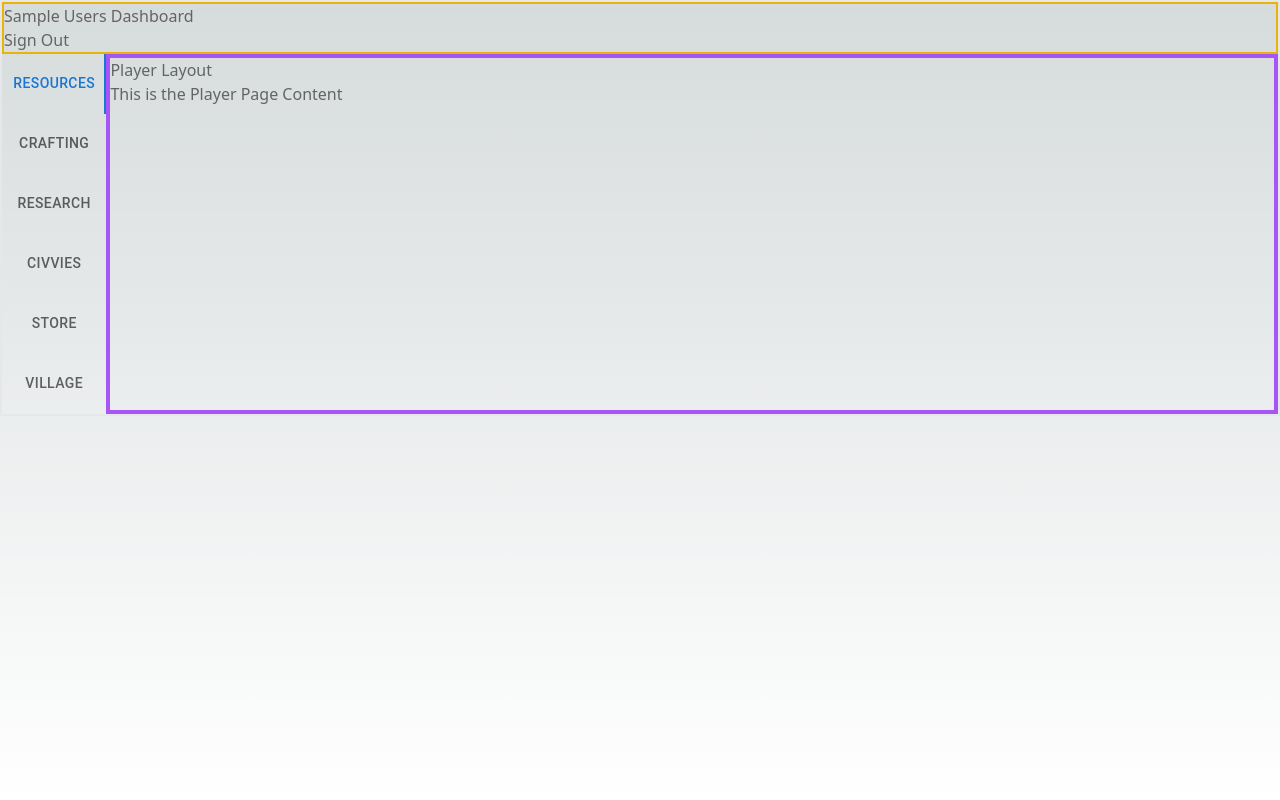
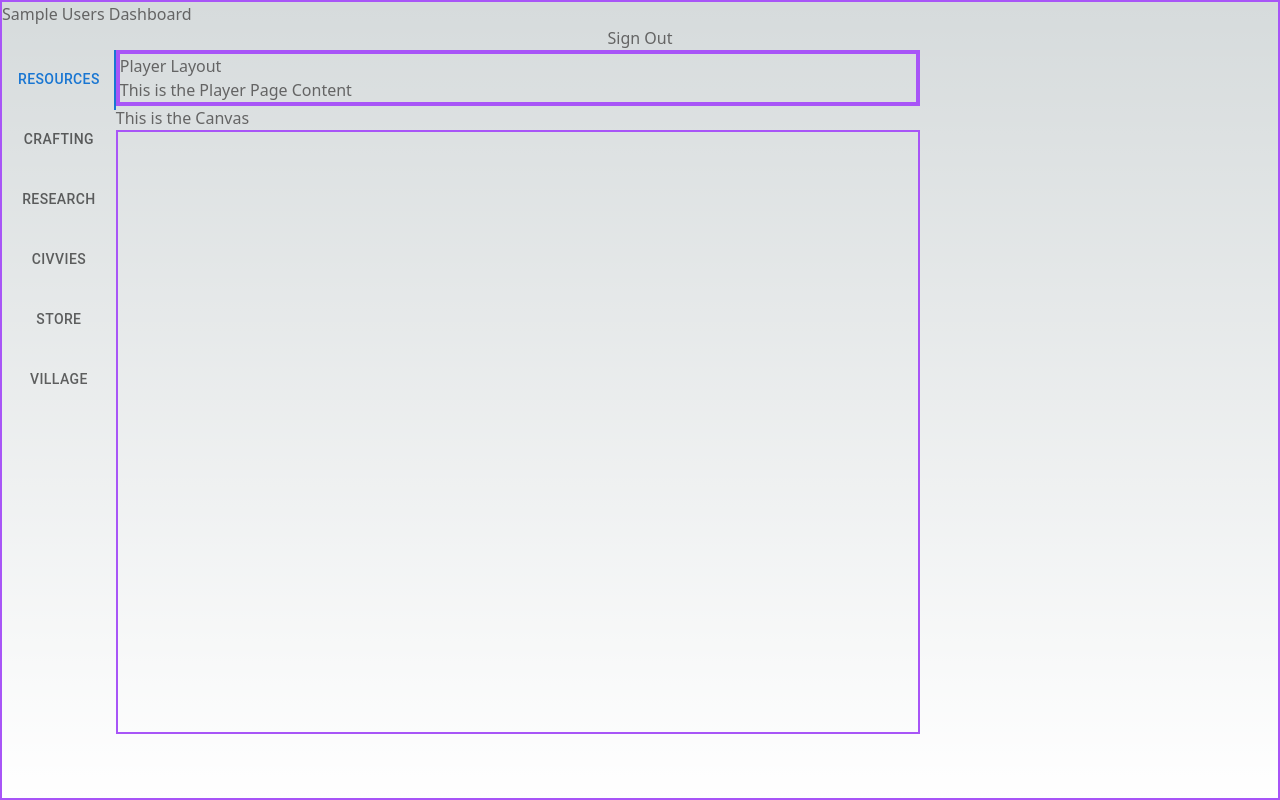
Before and after one commit to dstadz/idler, a Next.js app: page /dashboard/player in a window 1280 px wide. Built offline with nearby package versions, Linux system fonts and the light colour scheme; no server answers; the database is empty; sample sign-in values are in the browser's storage.

Commit message:
Extract Canvas from overworld; put in layout

```diff
--- a/src/app/dashboard/layout.tsx
+++ b/src/app/dashboard/layout.tsx
@@ -3,10 +3,11 @@ import React, { ReactNode, useEffect } from 'react'
 import { useSession } from 'next-auth/react'
 import { useRouter } from 'next/navigation'
 
-import Stack from '@mui/material/Stack'
+import { Stack } from '@mui/material'
 
 import NavStack from '@/components/NavStack'
 import SignOutButton from '@/components/SignOutbutton'
+import Canvas from '@/components/Canvas'
 
 const DashboardLayout = ({ children }: { children: ReactNode }) => {
   const { data: session, status } = useSession()
@@ -26,19 +27,21 @@ const DashboardLayout = ({ children }: { children: ReactNode }) => {
   }
 
   return (
-    <div className="flex flex-col border-2 w-full">
+    <Stack className="flex flex-col w-full h-screen border-2 border-purple-500">
 
-      <div className="border-2 border-yellow-500">
+      <Stack>
         <h1>{session.user.name}s Dashboard</h1>
         <SignOutButton />
-      </div>
+      </Stack>
 
       <Stack flexDirection="row">
         <NavStack />
-        {children}
+        <Stack justifyContent="space-between">
+          {children}
+          <Canvas />
+        </Stack>
       </Stack>
-
-    </div>
+    </Stack>
   )
 }
 
--- a/src/app/dashboard/page.tsx
+++ b/src/app/dashboard/page.tsx
@@ -1,77 +1,16 @@
 'use client'
 
-import React, { useCallback, useEffect, useRef } from 'react'
-import { useAtom } from 'jotai'
-import { Box, Stack, Typography } from '@mui/material'
-import { getResourceList } from '@/utils/constants'
-import { resourceNodesData, transportNodesData } from '@/data'
-import { useCanvas, useHomeNode, useResourceNodes, useTransportNodes } from '@/hooks'
-import { resourcesAtom } from '@/atoms'
+import React from 'react'
+import { Box, Stack } from '@mui/material'
+import Canvas from '@/components/Canvas'
 
 const OverworldPage = () => {
-  const { ctx, canvasRef, drawFPS, clearWholeRect, handleClick } = useCanvas()
-
-  const [mainResources] = useAtom(resourcesAtom)
-  const { homeNode, drawHomeNode } = useHomeNode(ctx)
-  const { resourceNodes, drawResourceNodes } = useResourceNodes({
-    ctx,
-    homeNode,
-    resourceNodesData,
-  })
-  const { transportNodes, drawTransportNodes } = useTransportNodes({
-    ctx,
-    homeNode,
-    resourceNodes,
-    transportNodesData,
-  })
-
-  const rafIdRef = useRef<number | null>(null)
-  const gameLoop = useCallback((timestamp: number) => {
-    if (!canvasRef.current) return
-
-    clearWholeRect(canvasRef.current)
-    drawFPS(timestamp)
-
-    drawHomeNode()
-    drawResourceNodes()
-    drawTransportNodes()
-
-    rafIdRef.current = requestAnimationFrame(gameLoop)
-  }, [canvasRef, clearWholeRect, drawFPS, drawHomeNode, drawResourceNodes, drawTransportNodes])
-
-  useEffect(() => {
-    if (
-      !homeNode ||
-      !resourceNodes.length ||
-      !transportNodes.length ||
-      rafIdRef.current
-    ) return
-
-    rafIdRef.current = requestAnimationFrame(gameLoop)
-  }, [gameLoop, homeNode, resourceNodes, transportNodes])
 
   return (
     <Stack flexDirection="row" justifyContent="space-between">
       <Box>
-        Home
-        <div>
-          <Typography>
-            {Object.keys(mainResources).length > 0 ? (
-              getResourceList({ resourceObject: mainResources })
-                .map(resource => <div key={resource}>{resource}</div>)
-            ) : 'No resources available'}
-          </Typography>
-        </div>
-      </Box>
-      <Box>
-        This is the Overworld Page Content
-        <canvas
-          ref={canvasRef}
-          width={800}
-          height={600}
-          className="border-2 border-purple-500 border-rounded"
-          onClick={handleClick}
-        />
+        This is Page Content
+        {/* <Canvas /> */}
       </Box>
     </Stack>
   )
--- /dev/null
+++ b/src/components/Canvas.tsx
@@ -0,0 +1,66 @@
+'use client'
+
+import React, { useCallback, useEffect, useRef } from 'react'
+import { Box, Stack } from '@mui/material'
+import { resourceNodesData, transportNodesData } from '@/data'
+import { useCanvas, useHomeNode, useResourceNodes, useTransportNodes } from '@/hooks'
+
+const Canvas = () => {
+  const { ctx, canvasRef, drawFPS, clearWholeRect, handleClick } = useCanvas()
+  console.log(`🚀 ~ file: page.tsx:13 ~ OverworldPage ~ ctx:`, ctx)
+
+  const { homeNode, drawHomeNode } = useHomeNode(ctx)
+  const { resourceNodes, drawResourceNodes } = useResourceNodes({
+    ctx,
+    homeNode,
+    resourceNodesData,
+  })
+  const { transportNodes, drawTransportNodes } = useTransportNodes({
+    ctx,
+    homeNode,
+    resourceNodes,
+    transportNodesData,
+  })
+
+  const rafIdRef = useRef<number | null>(null)
+  const gameLoop = useCallback((timestamp: number) => {
+    if (!canvasRef.current) return
+
+    clearWholeRect(canvasRef.current)
+    drawFPS(timestamp)
+
+    drawHomeNode()
+    drawResourceNodes()
+    drawTransportNodes()
+
+    rafIdRef.current = requestAnimationFrame(gameLoop)
+  }, [canvasRef, clearWholeRect, drawFPS, drawHomeNode, drawResourceNodes, drawTransportNodes])
+
+  useEffect(() => {
+    if (
+      !homeNode ||
+      !resourceNodes.length ||
+      !transportNodes.length ||
+      rafIdRef.current
+    ) return
+
+    rafIdRef.current = requestAnimationFrame(gameLoop)
+  }, [gameLoop, homeNode, resourceNodes, transportNodes])
+
+  return (
+    <Stack flexDirection="row" justifyContent="space-between">
+      <Box>
+        This is the Canvas
+        <canvas
+          ref={canvasRef}
+          width={800}
+          height={600}
+          className="border-2 border-purple-500 border-rounded"
+          onClick={handleClick}
+        />
+      </Box>
+    </Stack>
+  )
+}
+
+export default Canvas
```
